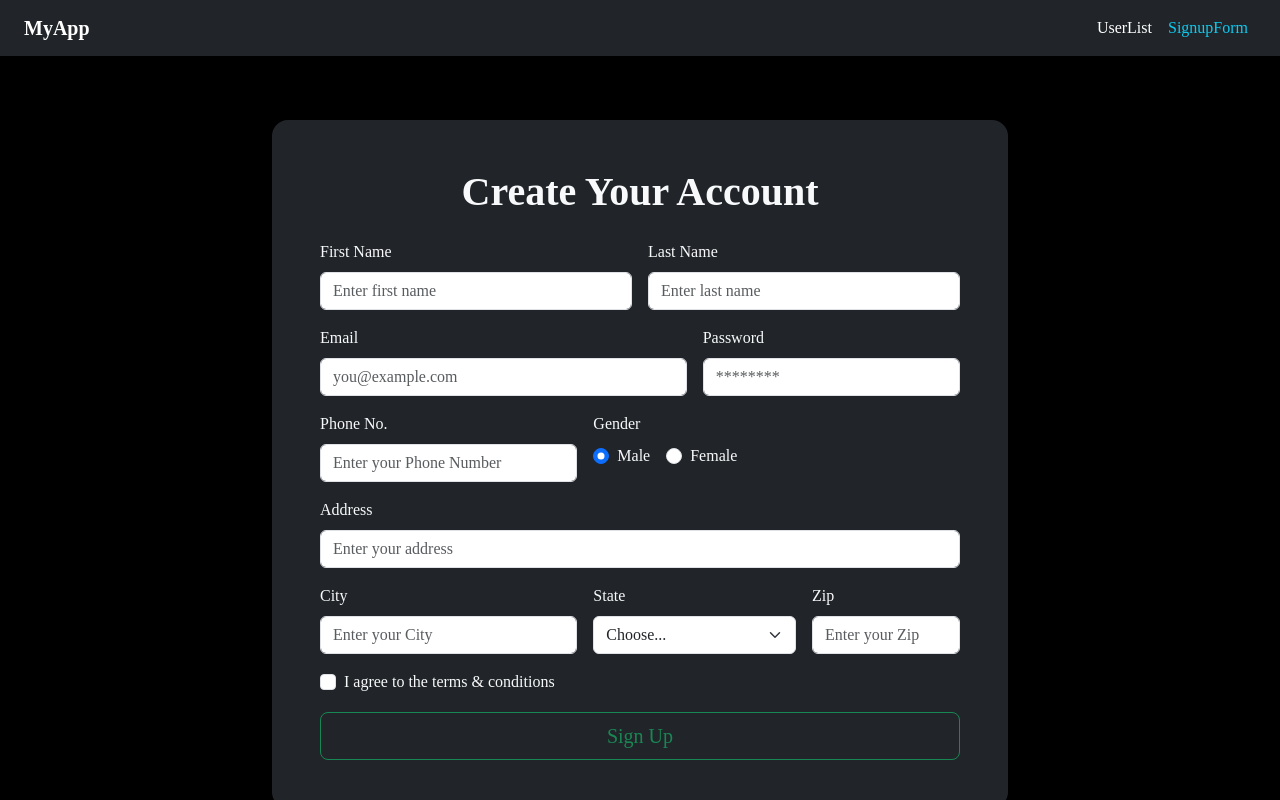
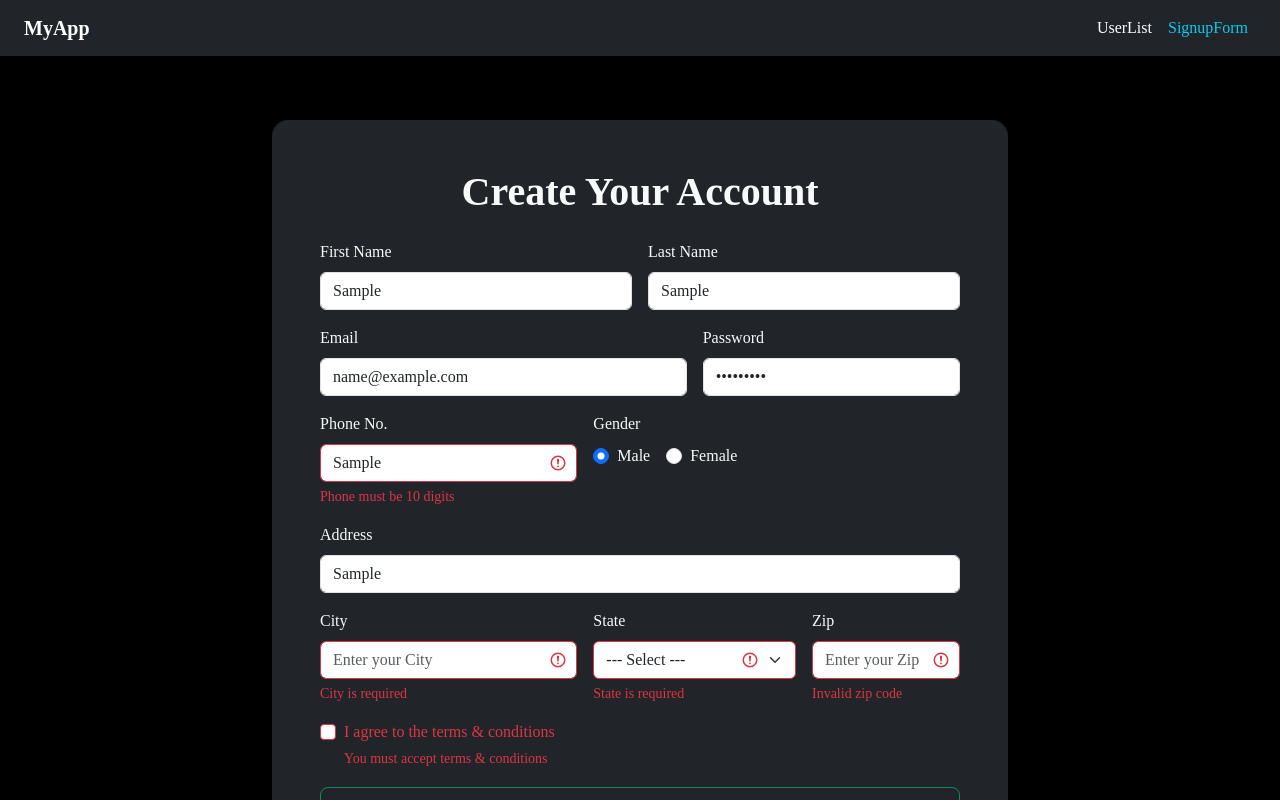
Before and after one commit to arkopash-ops/react-ts-1, a React (Vite) app: page /signupform in a window 1280 px wide. Both pictures are taken after typing "Sample", "Sample", "name@example.com", "Sample123", "Sample", "Sample" into the empty fields and a click on the button "Sign Up". Shown: the top 800 px of the page. Built offline with nearby package versions, Linux system fonts and the light colour scheme.

Commit message:
validation added into signup form 22.01.2026

```diff
--- a/src/components/SignupForm.tsx
+++ b/src/components/SignupForm.tsx
@@ -19,22 +19,80 @@ const SignupForm: React.FC = () => {
 
     const [formData, setFormData] = useState<FormData>(initialFormData);
 
+    type FormError = Partial<Record<keyof FormData, string>>;
+    const [errors, setErrors] = useState<FormError>({});
+
     const handleChange = (e: React.ChangeEvent<HTMLInputElement | HTMLSelectElement>) => {
         if (e.target.type === "checkbox") {
             setFormData(prev => ({ ...prev, [e.target.name]: (e.target as HTMLInputElement).checked }));
         } else {
             setFormData(prev => ({ ...prev, [e.target.name]: e.target.value }));
         }
+        setErrors(prev => ({ ...prev, [e.target.name]: undefined }));
+    }
+
+    const validateForm = (): boolean => {
+        const newErrors: FormError = {};
+
+        if (!formData.firstName.trim()) {
+            newErrors.firstName = "First name is required";
+        }
+
+        if (!formData.lastName.trim()) {
+            newErrors.lastName = "Last name is required";
+        }
+
+        if (!formData.email) {
+            newErrors.email = "Email is required";
+        } else if (!/^[^\s@]+@[^\s@]+\.[^\s@]+$/.test(formData.email)) {
+            newErrors.email = "Invalid email format";
+        }
+
+        if (!formData.password) {
+            newErrors.password = "Password is required";
+        } else if (formData.password.length < 6) {
+            newErrors.password = "Password must be at least 6 characters";
+        }
+
+        if (!/^\d{10}$/.test(formData.phone)) {
+            newErrors.phone = "Phone must be 10 digits";
+        }
+
+        if (!formData.address) {
+            newErrors.address = "Address is required";
+        }
+
+        if (!formData.city) {
+            newErrors.city = "City is required";
+        }
+
+        if (!formData.state) {
+            newErrors.state = "State is required";
+        }
+
+        if (!/^\d{5,6}$/.test(formData.zip)) {
+            newErrors.zip = "Invalid zip code";
+        }
+
+        if (!formData.agreed) {
+            newErrors.agreed = "You must accept terms & conditions";
+        }
+
+        setErrors(newErrors);
+        return Object.keys(newErrors).length === 0;
     }
 
     const handleSubmit = (e: React.FormEvent<HTMLFormElement>) => {
         e.preventDefault();
+
+        if (!validateForm()) return;
 
         const jsonData = JSON.stringify(formData, null, 2);
         alert(jsonData);
         console.log(jsonData);
 
         setFormData(initialFormData);
+        setErrors({});
     }
 
     return (
@@ -53,67 +111,82 @@ const SignupForm: React.FC = () => {
 
                                 {/* Name */}
                                 <div className="col-md-6">
-                                    <label className="form-label">First Name</label>
+                                    <label htmlFor="firstName" className="form-label">First Name</label>
                                     <input
                                         type="text"
                                         name="firstName"
-                                        className="form-control"
+                                        className={`form-control ${errors.firstName ? 'is-invalid' : ''}`}
                                         placeholder="Enter first name"
                                         value={formData.firstName}
                                         onChange={handleChange} />
+                                    {errors.firstName && (
+                                        <div className="invalid-feedback">{errors.firstName}</div>
+                                    )}
                                 </div>
 
                                 <div className="col-md-6">
-                                    <label className="form-label">Last Name</label>
+                                    <label htmlFor="lastName" className="form-label">Last Name</label>
                                     <input
                                         type="text"
                                         name="lastName"
-                                        className="form-control"
+                                        className={`form-control ${errors.lastName ? 'is-invalid' : ''}`}
                                         placeholder="Enter last name"
                                         value={formData.lastName}
                                         onChange={handleChange} />
+                                    {errors.lastName && (
+                                        <div className="invalid-feedback">{errors.lastName}</div>
+                                    )}
                                 </div>
 
                                 {/* Email */}
                                 <div className="col-md-7">
-                                    <label className="form-label">Email</label>
+                                    <label htmlFor="email" className="form-label">Email</label>
                                     <input
-                                        type="email"
+                                        type="text"
                                         name="email"
-                                        className="form-control"
+                                        className={`form-control ${errors.email ? 'is-invalid' : ''}`}
                                         placeholder="you@example.com"
                                         value={formData.email}
                                         onChange={handleChange} />
+                                    {errors.email && (
+                                        <div className="invalid-feedback">{errors.email}</div>
+                                    )}
                                 </div>
 
                                 {/* Password */}
                                 <div className="col-md-5">
-                                    <label className="form-label">Password</label>
+                                    <label htmlFor="password" className="form-label">Password</label>
                                     <input
                                         type="password"
                                         name="password"
-                                        className="form-control"
+                                        className={`form-control ${errors.password ? 'is-invalid' : ''}`}
                                         placeholder="********"
                                         value={formData.password}
                                         onChange={handleChange} />
+                                    {errors.password && (
+                                        <div className="invalid-feedback">{errors.password}</div>
+                                    )}
                                 </div>
 
                                 {/* Phone No */}
                                 <div className="col-md-5">
-                                    <label className="form-label">Phone No.</label>
+                                    <label htmlFor="phone" className="form-label">Phone No.</label>
                                     <input
                                         type="text"
                                         name="phone"
                                         inputMode="numeric"
-                                        className="form-control"
+                                        className={`form-control ${errors.phone ? 'is-invalid' : ''}`}
                                         placeholder="Enter your Phone Number "
                                         value={formData.phone}
                                         onChange={handleChange} />
+                                    {errors.phone && (
+                                        <div className="invalid-feedback">{errors.phone}</div>
+                                    )}
                                 </div>
 
                                 {/* Gender */}
                                 <div className="col-md-7">
-                                    <label className="form-label d-block">Gender</label>
+                                    <label htmlFor="gender" className="form-label d-block">Gender</label>
 
                                     <div className="form-check form-check-inline">
                                         <input
@@ -124,7 +197,7 @@ const SignupForm: React.FC = () => {
                                             checked={formData.gender === "male"}
                                             onChange={handleChange}
                                         />
-                                        <label className="form-check-label">Male</label>
+                                        <label htmlFor="male" className="form-check-label">Male</label>
                                     </div>
 
                                     <div className="form-check form-check-inline">
@@ -136,62 +209,74 @@ const SignupForm: React.FC = () => {
                                             checked={formData.gender === "female"}
                                             onChange={handleChange}
                                         />
-                                        <label className="form-check-label">Female</label>
+                                        <label htmlFor="female" className="form-check-label">Female</label>
                                     </div>
                                 </div>
 
                                 {/* Address */}
                                 <div className="col-12">
-                                    <label className="form-label">Address</label>
+                                    <label htmlFor="address" className="form-label">Address</label>
                                     <input
                                         type="text"
                                         name="address"
-                                        className="form-control"
+                                        className={`form-control ${errors.address ? 'is-invalid' : ''}`}
                                         placeholder="Enter your address "
                                         value={formData.address}
                                         onChange={handleChange} />
+                                    {errors.address && (
+                                        <div className="invalid-feedback">{errors.address}</div>
+                                    )}
                                 </div>
 
                                 {/* City */}
                                 <div className="col-md-5">
-                                    <label className="form-label">City</label>
+                                    <label htmlFor="city" className="form-label">City</label>
                                     <input
                                         type="text"
                                         name="city"
-                                        className="form-control"
+                                        className={`form-control ${errors.city ? 'is-invalid' : ''}`}
                                         placeholder="Enter your City"
                                         value={formData.city}
                                         onChange={handleChange} />
+                                    {errors.city && (
+                                        <div className="invalid-feedback">{errors.city}</div>
+                                    )}
                                 </div>
 
                                 {/* State */}
                                 <div className="col-md-4">
-                                    <label className="form-label">State</label>
+                                    <label htmlFor="state" className="form-label">State</label>
                                     <select
                                         name="state"
-                                        className="form-select"
+                                        className={`form-select ${errors.state ? 'is-invalid' : ''}`}
                                         value={formData.state}
                                         onChange={handleChange} >
-                                        <option value={''}>Choose...</option>
+                                        <option value={''}>--- Select ---</option>
                                         <option value={'gujarat'}>Gujarat</option>
                                         <option value={'maharashtra'}>Maharashtra</option>
                                         <option value={'madhyaPradesh'}>Madhya Pradesh</option>
                                         <option value={'rajasthan'}>Rajasthan</option>
                                         <option value={'bihar'}>Bihar</option>
                                     </select>
+                                    {errors.state && (
+                                        <div className="invalid-feedback">{errors.state}</div>
+                                    )}
                                 </div>
 
                                 {/* Zip */}
                                 <div className="col-md-3">
-                                    <label className="form-label">Zip</label>
+                                    <label htmlFor="zip" className="form-label">Zip</label>
                                     <input
                                         type="text"
                                         name="zip"
                                         inputMode="numeric"
-                                        className="form-control"
+                                        className={`form-control ${errors.zip ? 'is-invalid' : ''}`}
                                         placeholder="Enter your Zip "
                                         value={formData.zip}
                                         onChange={handleChange} />
+                                    {errors.zip && (
+                                        <div className="invalid-feedback">{errors.zip}</div>
+                                    )}
                                 </div>
 
                                 {/* Checkbox */}
@@ -200,13 +285,16 @@ const SignupForm: React.FC = () => {
                                         <input
                                             type="checkbox"
                                             name="agreed"
-                                            className="form-check-input"
+                                            className={`form-check-input ${errors.agreed ? 'is-invalid' : ''}`}
                                             checked={formData.agreed}
                                             onChange={handleChange}
                                         />
-                                        <label className="form-check-label">
+                                        <label htmlFor="agreed" className="form-check-label">
                                             I agree to the terms & conditions
                                         </label>
+                                        {errors.agreed && (
+                                            <div className="invalid-feedback">{errors.agreed}</div>
+                                        )}
                                     </div>
                                 </div>
 
```
